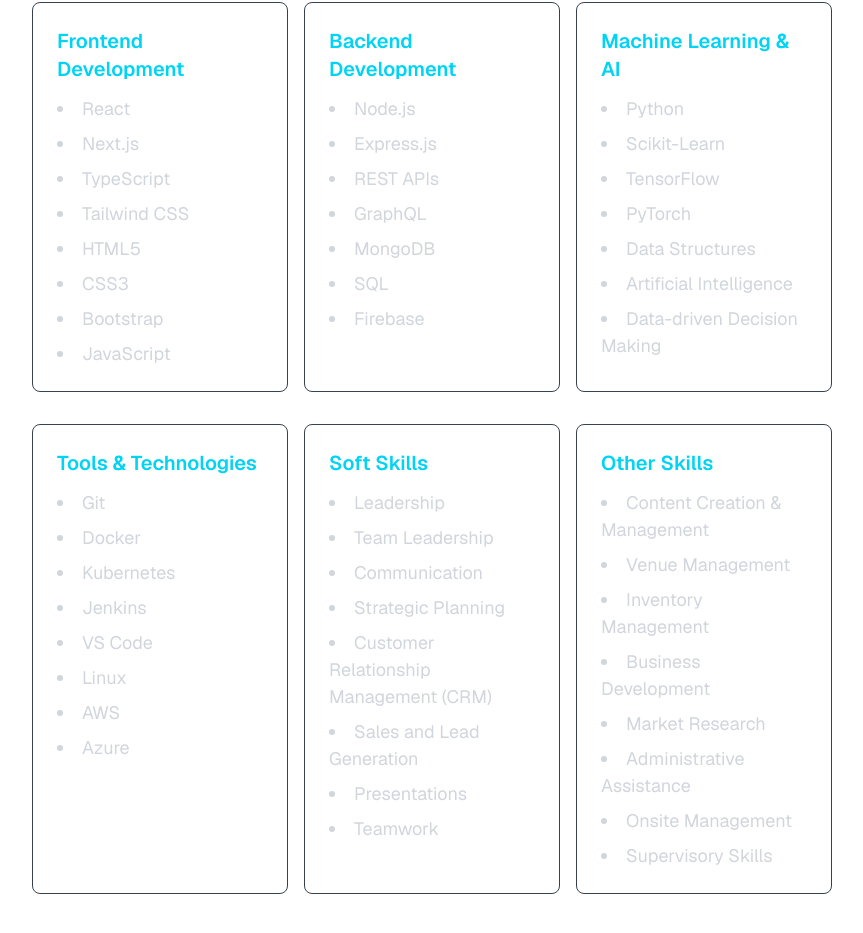
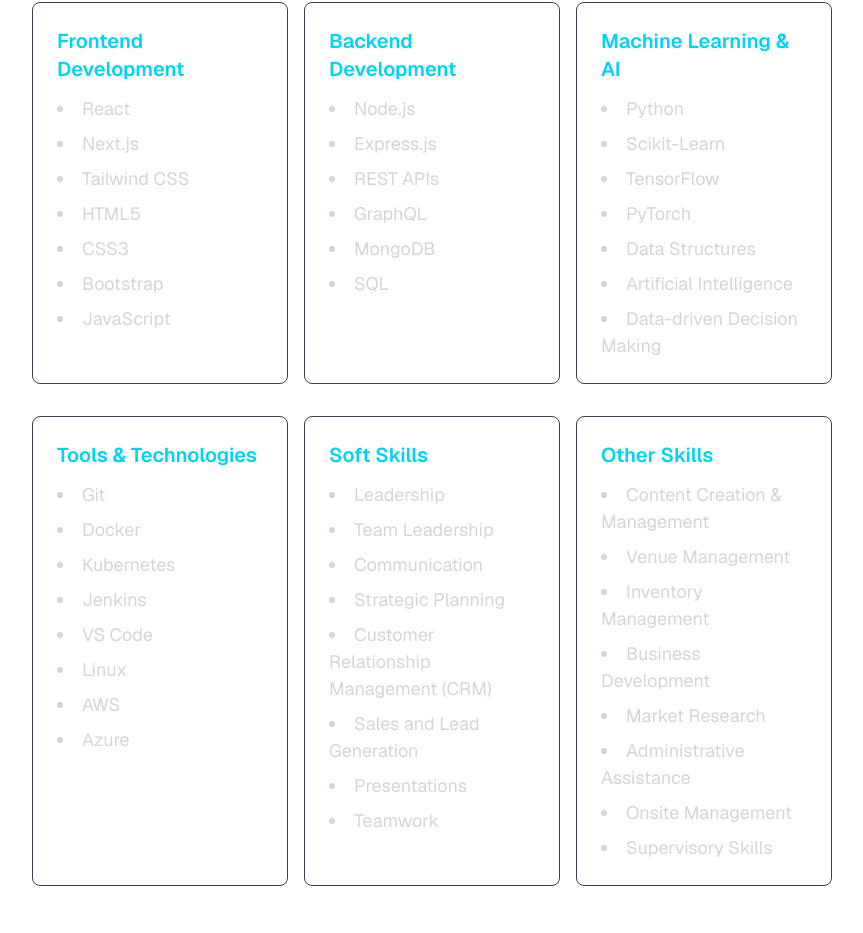
Before and after one commit to numaaannn/portfolio, a Next.js app: page / in a window 1280 px wide. Shown: the part 2856-3789 px from the top of the page, without its empty margins (216-1079 px from the left). Built offline with nearby package versions, Linux system fonts and the light colour scheme.

Commit message:
first commit

```diff
--- a/src/app/page.tsx
+++ b/src/app/page.tsx
@@ -410,7 +410,6 @@
                 skills={[
                   "React",
                   "Next.js",
-                  "TypeScript",
                   "Tailwind CSS",
                   "HTML5",
                   "CSS3",
@@ -427,7 +426,6 @@
                   "GraphQL",
                   "MongoDB",
                   "SQL",
-                  "Firebase",
                 ]}
               />
               <HoverCard
```
Also changed, not shown: 1 other file (tests, documents, lock files or other folders).
